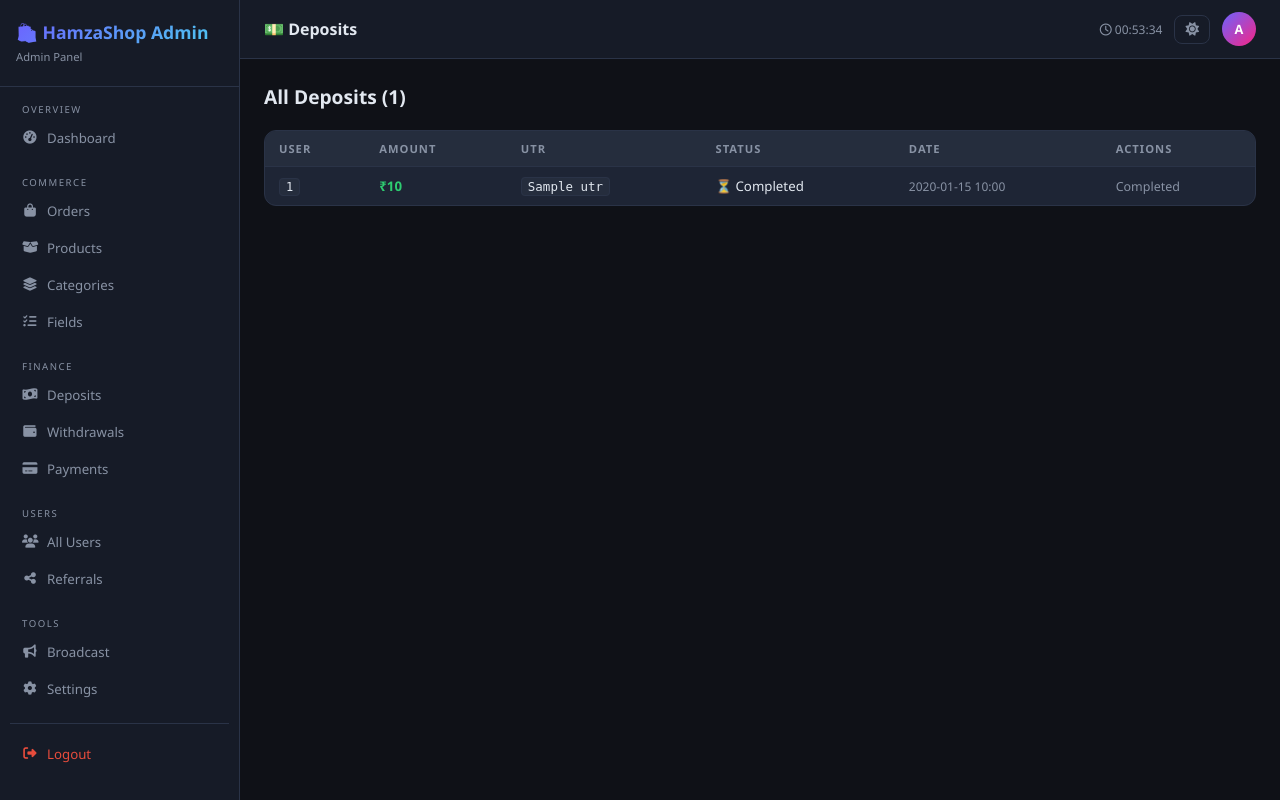
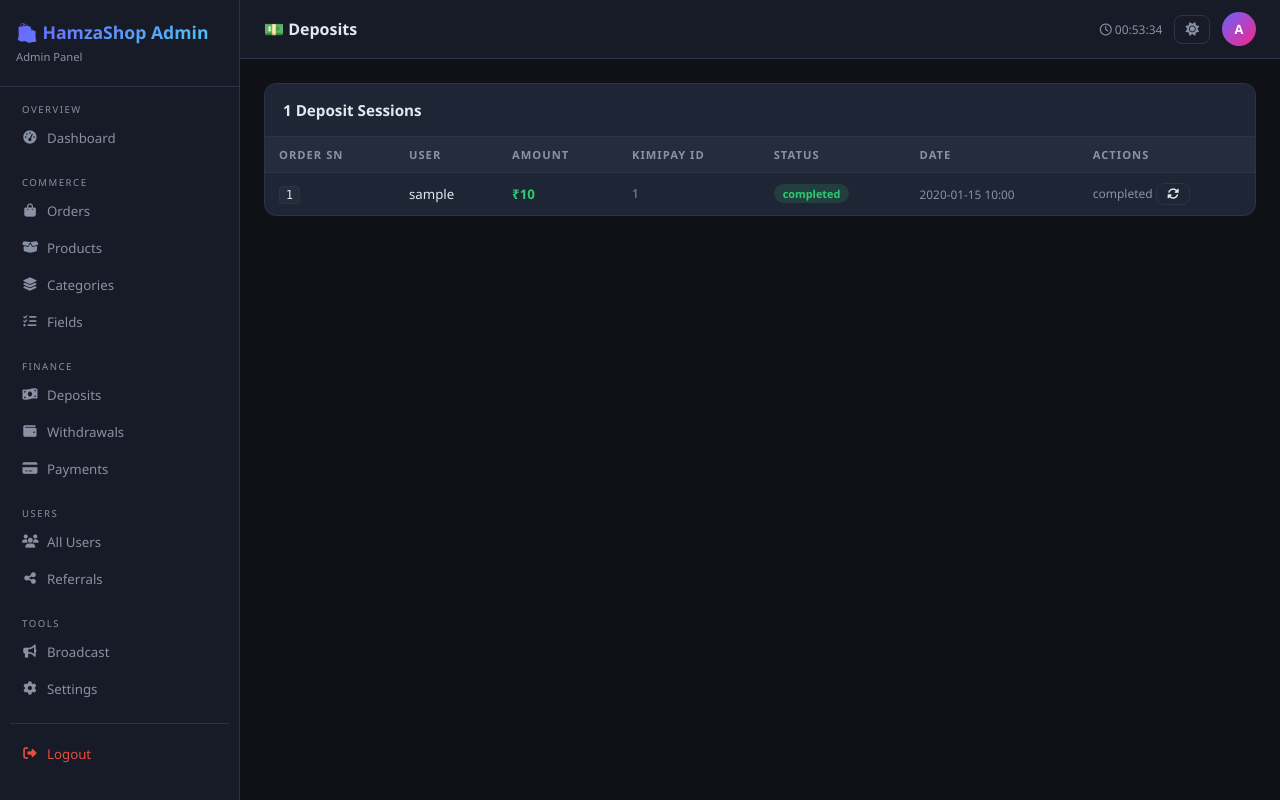
Before and after one commit to hamza38954017/ownshop, a Flask app: template templates/deposits.html in a window 1280 px wide. Run offline with Flask 3, Linux system fonts and the light colour scheme; the template is opened without the code that fills it: most values are stand-ins (such as "Sample title", 1, 10 or a date in 2020); parts of the project's set-up code (start-up, migrations or seed data) failed here and were passed over.

Commit message:
Update deposits.html

```diff
--- a/templates/deposits.html
+++ b/templates/deposits.html
@@ -2,44 +2,64 @@
 {% block title %}Deposits{% endblock %}
 {% block page_title %}💵 Deposits{% endblock %}
 {% block content %}
-<div class="page-header"><h2>All Deposits ({{ deposits|length }})</h2></div>
 <div class="table-card">
+  <div class="table-header">
+    <h3>{{ deposits|length }} Deposit Sessions</h3>
+  </div>
   <div class="table-wrap">
     <table>
-      <thead><tr><th>User</th><th>Amount</th><th>UTR</th><th>Status</th><th>Date</th><th>Actions</th></tr></thead>
+      <thead><tr><th>Order SN</th><th>User</th><th>Amount</th><th>KimiPay ID</th><th>Status</th><th>Date</th><th>Actions</th></tr></thead>
       <tbody>
       {% for d in deposits %}
         <tr>
-        <td><code style="font-size:.75rem">{{ d.chat_id }}</code></td>
-        <td style="font-weight:700;color:var(--green)">₹{{ d.amount or 0 }}</td>
-        <td><code style="font-size:.78rem">{{ d.utr or '—' }}</code></td>
+          <td><code style="font-size:.72rem">{{ d._id }}</code></td>
+          <td>{{ d.user_name or d.get('chat_id','—') }}</td>
+          <td><b style="color:var(--green)">₹{{ "%.0f"|format((d.amount or 0)|float) }}</b></td>
+          <td style="color:var(--muted);font-size:.76rem">{{ d.get('kimipay_order_id','—')[:20] }}</td>
           <td>
-          <span class="status-badge {{ d.status or 'pending' }}">
-            {{ '✅' if d.status=='success' else '❌' if d.status=='failed' else '⏳' }}
-            {{ (d.status or 'pending')|title }}
+            {% set st = d.status or 'pending' %}
+            <span class="badge {{ 'success' if st=='completed' else 'pending' if st=='pending' else 'failed' }}">
+              {{ st }}
             </span>
           </td>
-        <td style="font-size:.75rem;color:var(--muted)">{{ (d.created_at or '')[:16].replace('T',' ') }}</td>
-        <td>
+          <td style="color:var(--muted);font-size:.74rem">{{ (d.created_at or '')[:16] }}</td>
+          <td style="white-space:nowrap">
             {% if d.status == 'pending' %}
-          <form method="POST" action="{{ url_for('approve_deposit', tid=d._id) }}" style="display:inline">
-            <button class="btn btn-sm btn-success"><i class="fa-solid fa-check"></i> Approve</button>
+              <form method="POST" action="/deposits/{{ d._id }}/approve" style="display:inline">
+                <button class="btn btn-success btn-sm"><i class="fa-solid fa-check"></i> Approve</button>
               </form>
-          <form method="POST" action="{{ url_for('reject_deposit', tid=d._id) }}" style="display:inline"
-                onsubmit="return confirm('Reject this deposit?')">
-            <input type="hidden" name="note" value="Rejected by admin"/>
-            <button class="btn btn-sm btn-danger"><i class="fa-solid fa-xmark"></i></button>
+              <form method="POST" action="/deposits/{{ d._id }}/reject" style="display:inline"
+                    onsubmit="return confirm('Reject deposit?')">
+                <button class="btn btn-danger btn-sm"><i class="fa-solid fa-xmark"></i> Reject</button>
               </form>
             {% else %}
-          <span style="color:var(--muted);font-size:.78rem">{{ d.status|title }}</span>
+              <span style="color:var(--muted);font-size:.75rem">{{ st }}</span>
             {% endif %}
+            <button class="btn btn-outline btn-sm" onclick="checkStatus('{{ d._id }}','deposit_{{ d._id }}')" title="Check KimiPay status">
+              <i class="fa-solid fa-rotate"></i>
+            </button>
+            <span id="deposit_{{ d._id }}" style="font-size:.72rem;color:var(--muted)"></span>
           </td>
         </tr>
       {% else %}
-      <tr><td colspan="6"><div class="empty-state"><i class="fa-solid fa-money-bill-wave"></i><p>No deposit requests yet</p></div></td></tr>
+        <tr><td colspan="7"><div class="empty-state"><i class="fa-solid fa-money-bill-wave"></i>No deposits yet</div></td></tr>
       {% endfor %}
       </tbody>
     </table>
   </div>
 </div>
 {% endblock %}
+{% block scripts %}
+<script>
+async function checkStatus(sid, spanId) {
+  const span = document.getElementById(spanId);
+  span.textContent = '⏳ Checking...';
+  try {
+    const r = await fetch(`/payments/${sid}/check`, {method:'POST'});
+    const d = await r.json();
+    span.textContent = '→ ' + (d.status || d.error || '?');
+    span.style.color = d.status === 'success' ? 'var(--green)' : 'var(--yellow)';
+  } catch(e) { span.textContent = 'Error'; }
+}
+</script>
+{% endblock %}
```
Lines whose indentation alone changed are shown as unchanged.
